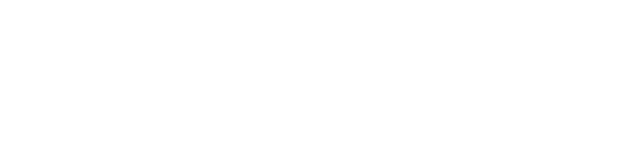
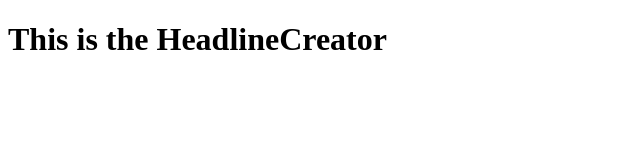
Before and after one commit to MontesCodes/LearningTheJavaScriptWorkShop, a plain HTML site: page Chapter04/Exercise4.07/index.html in a window 1280 px wide. Shown: the whole page, without its empty margins (0-640 px from the left). Drawn offline with Linux system fonts and the light colour scheme.

Commit message:
finished Ch 4 Exercise 4.07 9/25/2023

```diff
--- a/Chapter04/Exercise4.07/headlineCreator.js
+++ b/Chapter04/Exercise4.07/headlineCreator.js
@@ -16,7 +16,7 @@
 window.headlineCreator = (function () {
   function createHeadline(text, parentElementSelector = '#root') {
     const parentElement = document.querySelector(parentElementSelector);
-    if (!test) {
+    if (!text) {
       throw new Error('You Forgot To Pass The "text" Parameter');
     }
     if (!parentElement) {
--- a/Chapter04/Exercise4.07/index.html
+++ b/Chapter04/Exercise4.07/index.html
@@ -8,5 +8,8 @@
   </head>
   <body>
     <div id="root"></div>
+    <script type="text/javascript">
+      headlineCreator.createHeadline('This is the HeadlineCreator');
+    </script>
   </body>
 </html>
```
